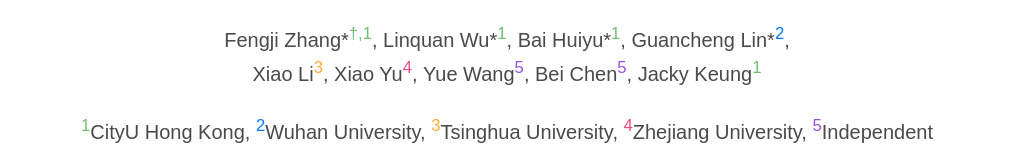
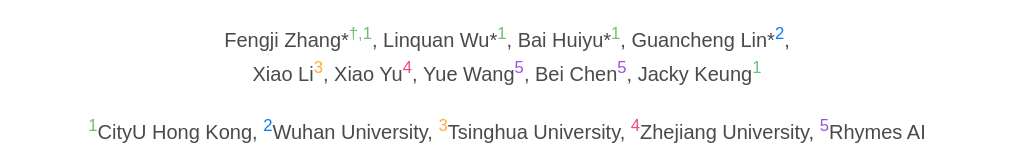
Before and after one commit to HumanEval-V/humaneval-v.github.io, a plain HTML site: page index.html in a window 1280 px wide. Shown: the part 192-359 px from the top of the page, without its empty margins (133-1146 px from the left). Drawn offline with nearby package versions, Linux system fonts and the light colour scheme; some icons are missing; a web font is replaced by a local one.

Commit message:
change affiliation

```diff
--- a/index.html
+++ b/index.html
@@ -64,7 +64,7 @@
                 <span class="author-block"><sup style="color:#007bff;">2</sup>Wuhan University,</span>
                 <span class="author-block"><sup style="color:#ffac33;">3</sup>Tsinghua University,</span>
                 <span class="author-block"><sup style="color:#ed4b82;">4</sup>Zhejiang University,</span>
-                <span class="author-block"><sup style="color:#9b51e0;">5</sup>Independent</span>
+                <span class="author-block"><sup style="color:#9b51e0;">5</sup>Rhymes AI</span>
               </div>
 
               <br>
```
